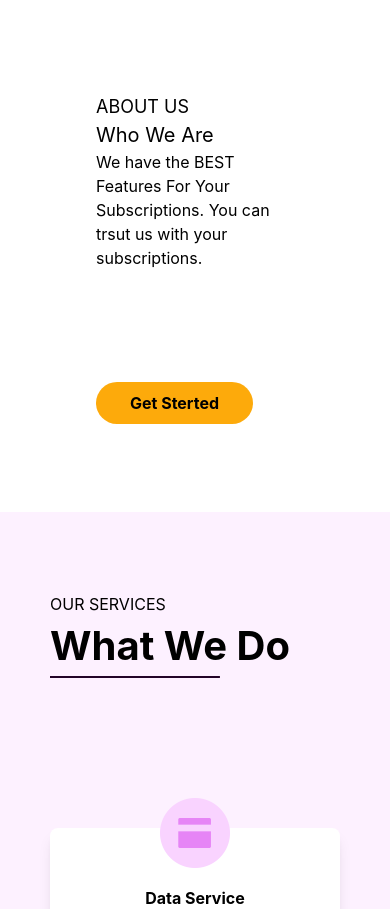
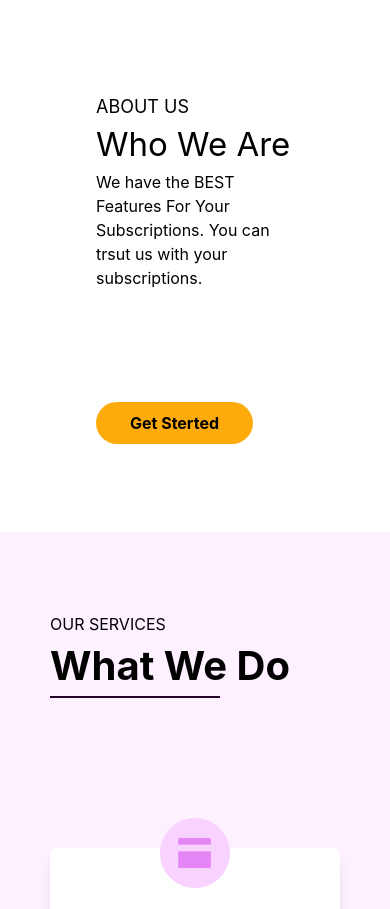
Before and after one commit to Ademola90/agenttest, a React (Create React App) app: page /homenine in a window 390 px wide. Shown: the part 1120-2029 px from the top of the page. Built offline with nearby package versions, Linux system fonts and the light colour scheme.

Commit message:
Home-nine

```diff
--- a/src/Screens/home-nine/index.jsx
+++ b/src/Screens/home-nine/index.jsx
@@ -118,7 +118,7 @@ const HomeNine = () => {
                 </div>
                 <div className=" space-y-28">
                   <div>
-                    <p className=" lg:text-[40px] md:text-[30px] text-[20px]">
+                    <p className=" lg:text-[40px] md:text-[33px] text-[33px]">
                       Who We Are
                     </p>
                     <p>
```
